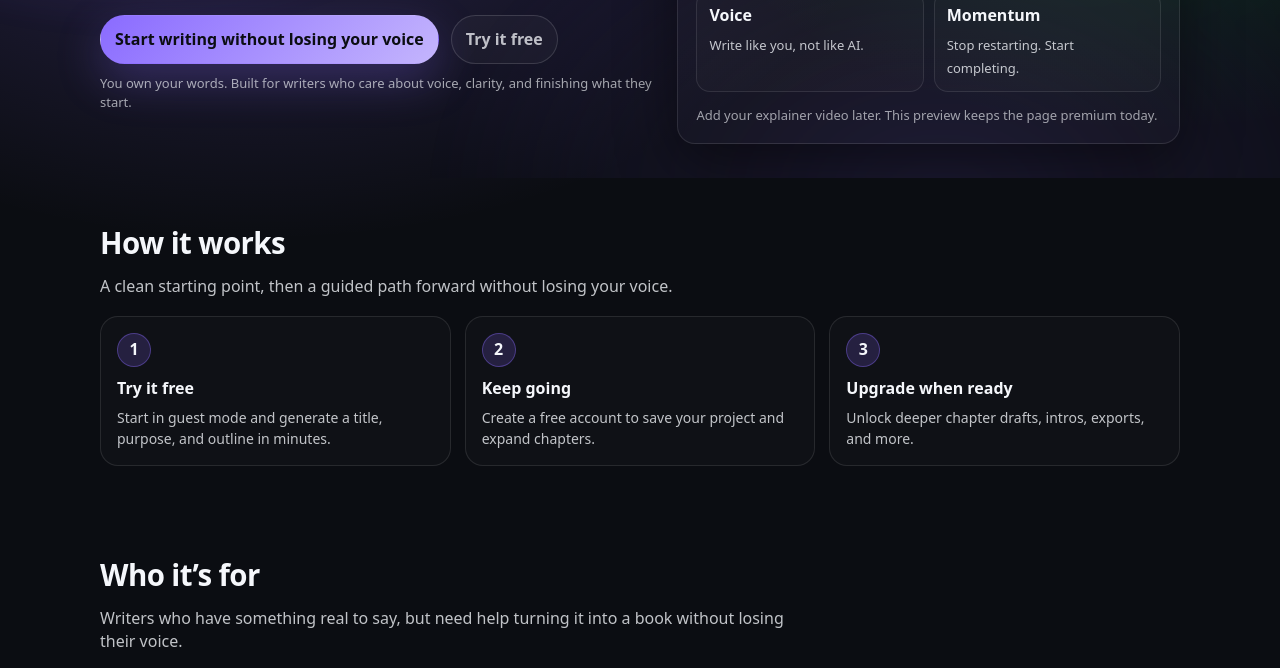
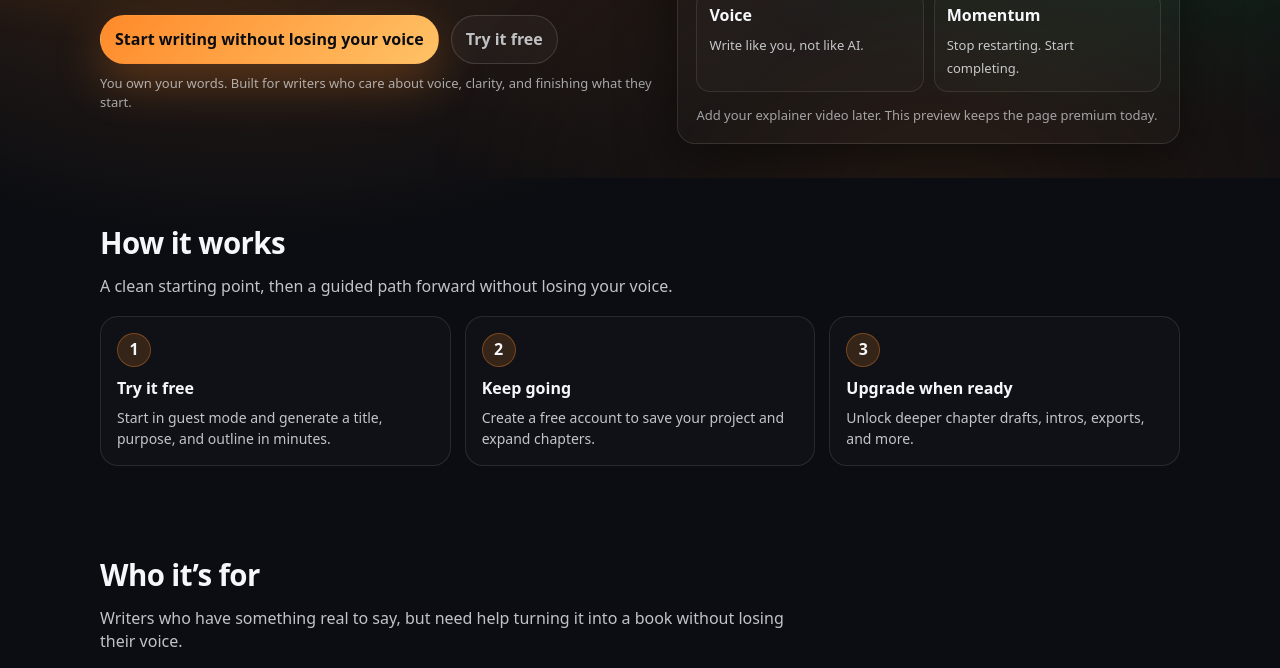
Before and after one commit to improved2025/ghostwriter-app, a website: page index.html in a window 1280 px wide. Shown: the part 415-1083 px from the top of the page. Drawn offline with Linux system fonts and the light colour scheme.

Commit message:
Update index.html

```diff
--- a/index.html
+++ b/index.html
@@ -14,8 +14,8 @@
       --muted:rgba(245,247,251,.78);
       --line:rgba(255,255,255,.10);
 
-      /* Slightly richer/brighter accent (per your request) */
-      --accent:#8a6bff;
+      /* Updated accent (orange) */
+      --accent:#ff8a2a;
 
       --shadow: 0 20px 60px rgba(0,0,0,.45);
       --r:18px;
@@ -27,9 +27,9 @@
       font-family: ui-sans-serif, system-ui, -apple-system, Segoe UI, Roboto, Arial;
       color:var(--text);
       background:
-        radial-gradient(1200px 800px at 20% 10%, rgba(138,107,255,.26), transparent 55%),
+        radial-gradient(1200px 800px at 20% 10%, rgba(255,138,42,.22), transparent 55%),
         radial-gradient(900px 600px at 90% 10%, rgba(34,197,94,.18), transparent 55%),
-        radial-gradient(900px 800px at 40% 95%, rgba(138,107,255,.14), transparent 60%),
+        radial-gradient(900px 800px at 40% 95%, rgba(255,138,42,.12), transparent 60%),
         var(--bg);
       line-height:1.45;
     }
@@ -92,18 +92,29 @@
       color: rgba(245,247,251,.92);
     }
 
-    /* Brighter, richer primary CTA (no neon) */
+    /* Primary CTA: orange + unmistakable (still premium) */
     .btnPrimary{
       border-color: transparent;
-      background: linear-gradient(135deg, #8a6bff, #c4b5fd);
+      background: linear-gradient(135deg, #ff8a2a, #ffc266);
       color:#0b0d12;
-      box-shadow: 0 16px 46px rgba(138,107,255,.28);
+      box-shadow: 0 18px 48px rgba(255,138,42,.35);
     }
     .btnPrimary:hover{
-      background: linear-gradient(135deg, #7f5fff, #d1c4ff);
+      background: linear-gradient(135deg, #ff7a12, #ffd08a);
+      transform: translateY(-2px);
       filter: brightness(1.02);
     }
     .btnPrimary:active{transform: translateY(0px) scale(.99);}
+
+    /* Visible motion: subtle CTA pulse */
+    @keyframes pulseCTA {
+      0%   { box-shadow: 0 18px 48px rgba(255,138,42,.28); }
+      60%  { box-shadow: 0 18px 48px rgba(255,138,42,.42); }
+      100% { box-shadow: 0 18px 48px rgba(255,138,42,.28); }
+    }
+    .btnPrimary{
+      animation: pulseCTA 2.6s ease-in-out infinite;
+    }
 
     /* Hero */
     .hero{
@@ -112,15 +123,15 @@
       overflow:hidden;
     }
 
-    /* Subtle hero motion glow (CSS only, safest option) */
+    /* Subtle hero motion glow (CSS only) */
     .heroGlow{
       position:absolute;
       inset:-140px;
       pointer-events:none;
       background:
-        radial-gradient(700px 460px at 18% 30%, rgba(138,107,255,.26), transparent 62%),
+        radial-gradient(720px 480px at 18% 30%, rgba(255,138,42,.22), transparent 62%),
         radial-gradient(760px 520px at 85% 22%, rgba(34,197,94,.16), transparent 64%),
-        radial-gradient(820px 560px at 70% 85%, rgba(138,107,255,.14), transparent 65%);
+        radial-gradient(820px 560px at 70% 85%, rgba(255,138,42,.12), transparent 65%);
       filter: blur(12px);
       opacity: .95;
       animation: glowMove 18s ease-in-out infinite alternate;
@@ -131,8 +142,11 @@
       0% { transform: translate3d(-18px,-10px,0) scale(1); }
       100% { transform: translate3d(22px,14px,0) scale(1.03); }
     }
+
+    /* Respect reduced-motion */
     @media (prefers-reduced-motion: reduce){
       .heroGlow{animation:none;}
+      .btnPrimary{animation:none;}
       .btn{transition:none;}
     }
 
@@ -232,8 +246,8 @@
       width:34px; height:34px; border-radius:999px;
       display:inline-flex; align-items:center; justify-content:center;
       font-weight:900;
-      background: rgba(138,107,255,.18);
-      border:1px solid rgba(138,107,255,.38);
+      background: rgba(255,138,42,.16);
+      border:1px solid rgba(255,138,42,.34);
       margin-bottom:10px;
     }
 
@@ -326,7 +340,7 @@
       border:1px solid var(--line);
       border-radius: 22px;
       background:
-        radial-gradient(900px 400px at 20% 20%, rgba(138,107,255,.22), transparent 55%),
+        radial-gradient(900px 400px at 20% 20%, rgba(255,138,42,.20), transparent 55%),
         radial-gradient(700px 380px at 80% 20%, rgba(34,197,94,.16), transparent 55%),
         rgba(255,255,255,.02);
       padding:26px 18px;
```
